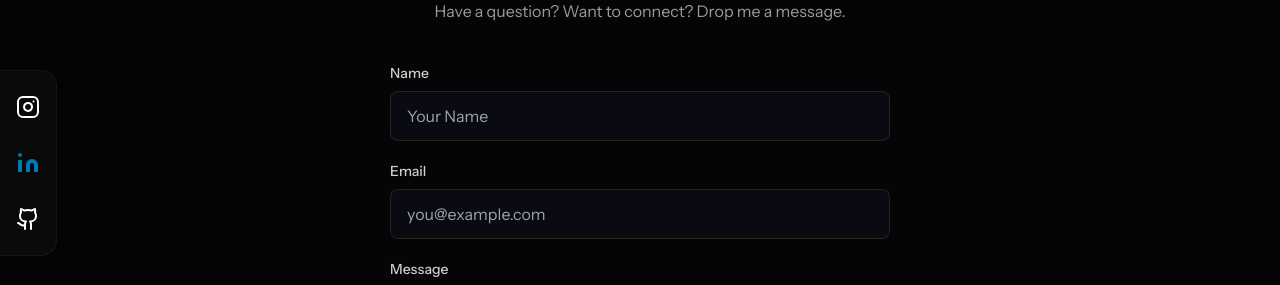
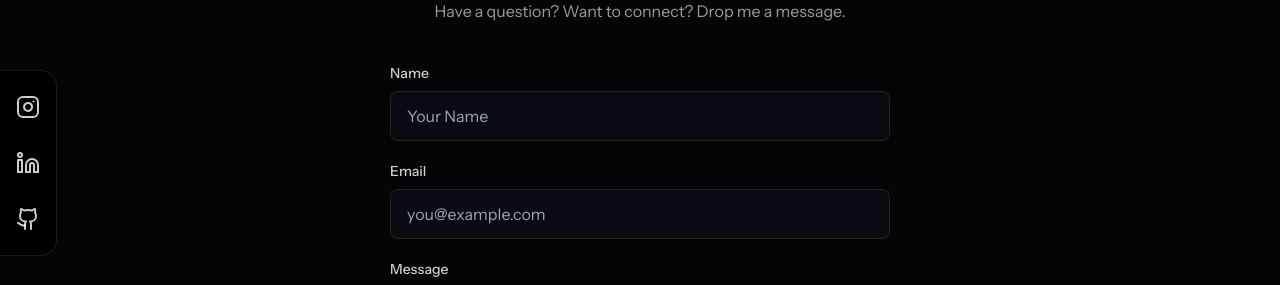
Before and after one commit to Sekhar2186/portfolio-nextjs, a React (Vite) app: page /#/contact in a window 1280 px wide. Shown: the part 237-522 px from the top of the page. Built offline with nearby package versions, Linux system fonts and the light colour scheme.

Commit message:
updated some css

```diff
--- a/components/SocialSidebar.tsx
+++ b/components/SocialSidebar.tsx
@@ -21,19 +21,19 @@ const SocialSidebar: React.FC = () => {
             name: 'Instagram',
             icon: <Instagram size={24} />,
             href: 'https://www.instagram.com/kurapatisomasekhar',
-            color: 'text-white hover:text-white/80'
+            color: 'text-black/60 dark:text-white/80 hover:text-foreground/80'
         },
         {
             name: 'LinkedIn',
-            icon: <Linkedin size={24} fill="#0077b5" stroke="none" />,
+            icon: <Linkedin size={24} />,
             href: 'https://linkedin.com/in/somasekhar6423',
-            color: 'text-[#0077b5] hover:opacity-80'
+            color: 'text-black/60 dark:text-white/80 hover:text-foreground/80'
         },
         {
             name: 'GitHub',
             icon: <Github size={24} />,
             href: 'https://github.com/Sekhar2186',
-            color: 'text-white hover:text-white/80'
+            color: 'text-black/60 dark:text-white/80 hover:text-foreground/80'
         }
     ];
 
@@ -42,8 +42,7 @@ const SocialSidebar: React.FC = () => {
             <motion.div
                 initial={{ x: -100 }}
                 animate={{ x: 0 }}
-                className="bg-[#0a0a0a] border-y border-r border-white/5 rounded-r-2xl py-6 px-4 flex flex-col gap-8 shadow-2xl"
-                style={{ boxShadow: '10px 0 30px rgba(0,0,0,0.5)' }}
+                className="bg-white dark:bg-black border-y border-r border-black/10 dark:border-white/10 rounded-r-2xl py-6 px-4 flex flex-col gap-8"
             >
                 {socials.map((social, index) => (
                     <motion.a
```
